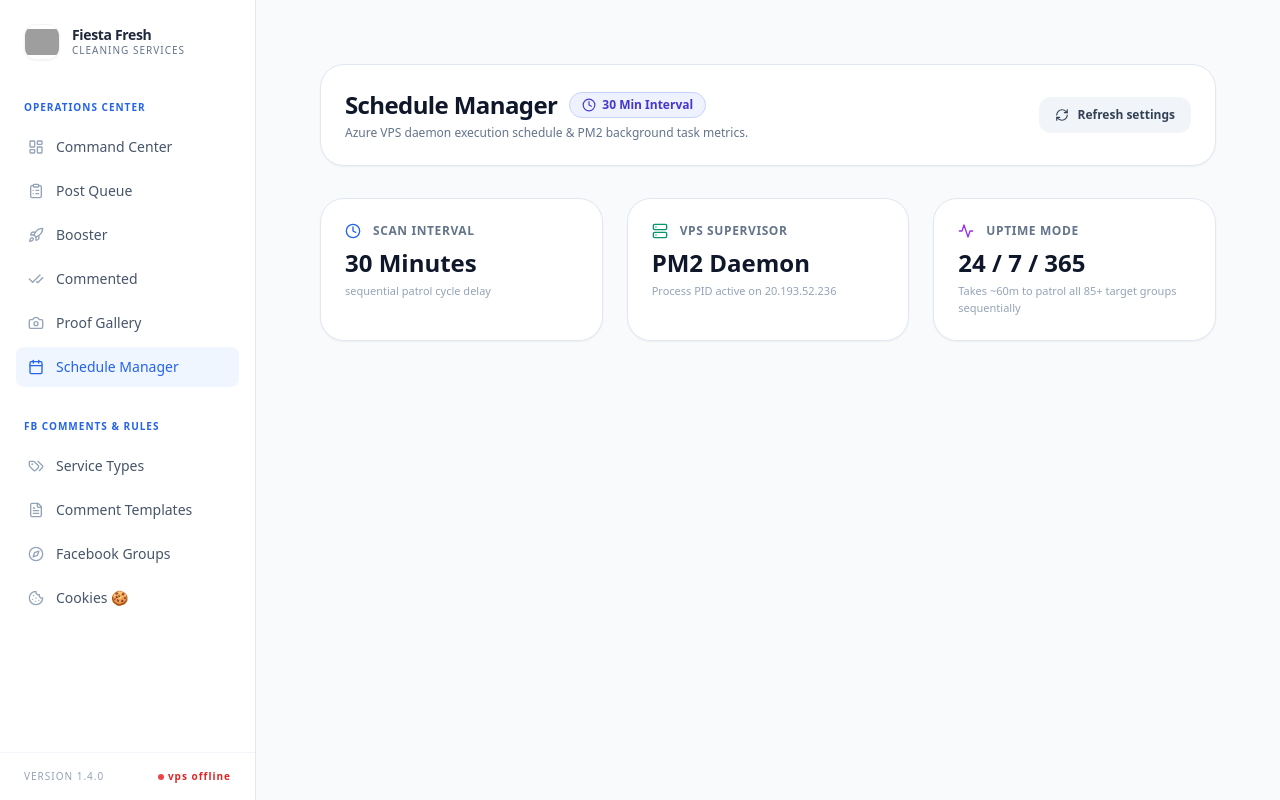
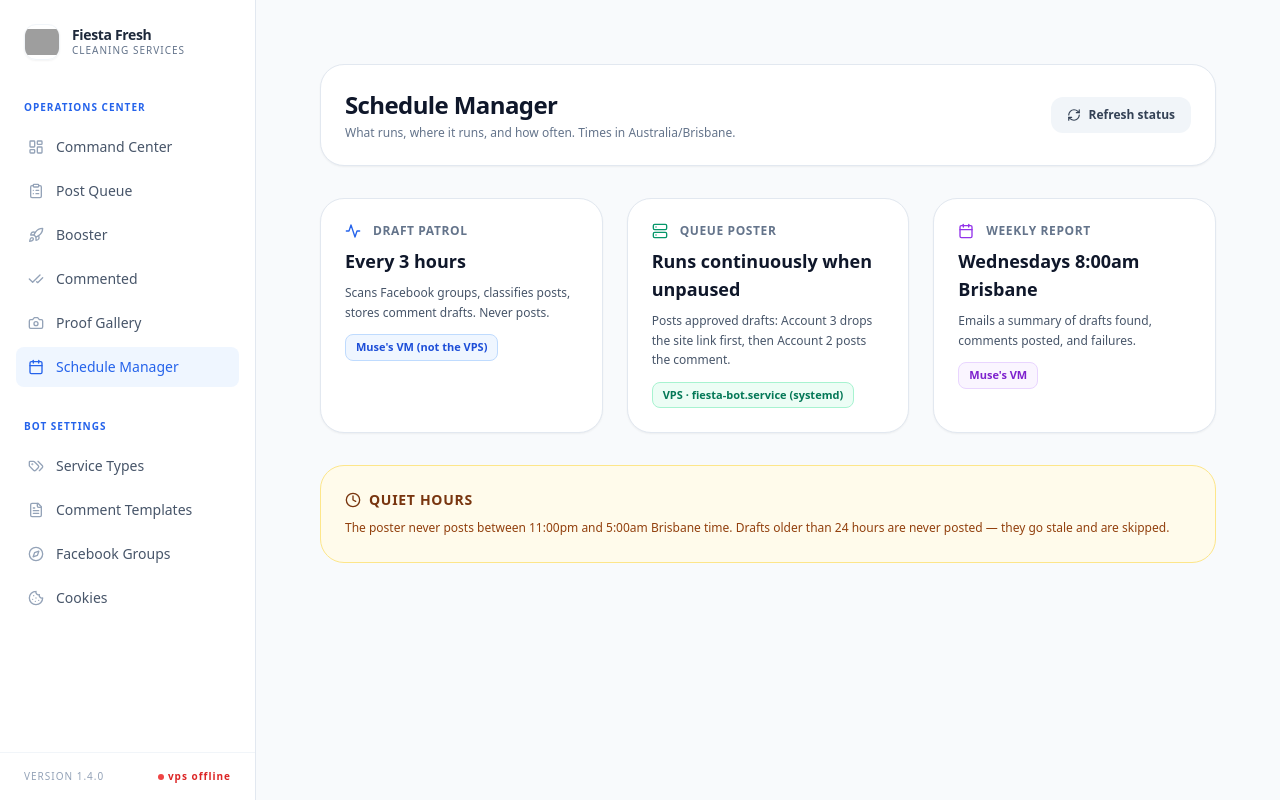
Before and after one commit to support897/Fiesta-Fresh-Comments-Automation, a Next.js app in the folder dashboard/: page /schedule in a window 1280 px wide. Built offline with nearby package versions, Linux system fonts and the light colour scheme; no server answers; the database is empty; grey boxes are pictures that could not be loaded.

Commit message:
Dashboard: fix sidebar accuracy, update wording to draft-flow, rewrite Schedule Manager with real schedules

```diff
--- a/dashboard/src/app/layout.tsx
+++ b/dashboard/src/app/layout.tsx
@@ -74,7 +74,7 @@ const managementNav = [
   { name: "Service Types",     href: "/service-types", icon: Tags      },
   { name: "Comment Templates", href: "/templates",     icon: FileText  },
   { name: "Facebook Groups",   href: "/groups",        icon: Compass   },
-  { name: "Cookies 🍪",        href: "/cookies",       icon: Cookie    },
+  { name: "Cookies",           href: "/cookies",       icon: Cookie    },
 ];
 
 function NavSection({ title, items, pathname, onNavigate }: {
@@ -129,7 +129,7 @@ function SidebarBody({ pathname, onNavigate }: { pathname: string | null; onNavi
       {/* Nav */}
       <div className="flex-1 overflow-y-auto scrollbar-hide px-4 pb-6 space-y-8">
         <NavSection title="Operations Center" items={operationsNav} pathname={pathname} onNavigate={onNavigate} />
-        <NavSection title="FB Comments & Rules" items={managementNav} pathname={pathname} onNavigate={onNavigate} />
+        <NavSection title="Bot Settings" items={managementNav} pathname={pathname} onNavigate={onNavigate} />
       </div>
 
       {/* Footer */}
--- a/dashboard/src/app/page.tsx
+++ b/dashboard/src/app/page.tsx
@@ -306,7 +306,7 @@ export default function DashboardPage() {
         <div>
           <h1 className="text-4xl font-black text-slate-900 tracking-tight leading-none">Command Center</h1>
           <p className="text-sm font-medium text-slate-500 mt-1">
-            Human-reviewed draft flow — the patrol finds leads, you post every comment
+            Patrol finds leads, you review the drafts, the VPS posts them
           </p>
         </div>
         <div className="flex items-center gap-3">
@@ -323,7 +323,7 @@ export default function DashboardPage() {
             className="bg-emerald-500 hover:bg-emerald-600 text-white px-6 py-3.5 rounded-2xl font-bold flex items-center gap-2.5 transition-all duration-300 shadow-lg shadow-emerald-500/20 hover:scale-105 disabled:opacity-50 text-sm"
           >
             {isBotActive ? <Pause size={16} /> : <Play size={16} className="fill-current" />}
-            {triggering ? "UPDATING..." : isBotActive ? "PAUSE BOT" : "RUN BOT NOW"}
+            {triggering ? "UPDATING..." : isBotActive ? "PAUSE POSTING" : "RESUME POSTING"}
           </button>
         </div>
       </div>
@@ -332,7 +332,7 @@ export default function DashboardPage() {
       {!isBotActive && (
         <div className="bg-red-50 border border-red-200 rounded-2xl p-4 flex items-center gap-3 text-red-700">
           <ShieldAlert className="w-5 h-5 shrink-0" />
-          <div className="text-xs font-semibold">Bot is paused. No new comments will be posted until you resume.</div>
+          <div className="text-xs font-semibold">Posting is paused. No new comments will be posted until you resume.</div>
         </div>
       )}
 
@@ -447,7 +447,7 @@ export default function DashboardPage() {
             ? "🔴 No heartbeat from the VPS — the bot is not scanning. Check the fiesta-bot service."
             : !isBotActive
               ? "⏸ VPS alive but bot is paused in config — no comments will be posted."
-              : `🟢 Scanning every ${Math.round((health.intervalSeconds ?? 1800) / 60)} min · ${health.cycles ?? 0} cycles · ${health.mode === "dry_run" ? "DRY RUN" : "live"}`}
+              : `🟢 Posting every ${Math.round((health.intervalSeconds ?? 1800) / 60)} min · ${health.cycles ?? 0} cycles · ${health.mode === "dry_run" ? "DRY RUN" : "live"}`}
         </div>
       </div>
 
@@ -476,7 +476,7 @@ export default function DashboardPage() {
               {replies.length === 0 && (
                 <tr>
                   <td colSpan={5} className="py-8 text-center text-slate-400 italic">
-                    No comments posted yet — bot is actively scanning groups.
+                    No comments posted yet.
                   </td>
                 </tr>
               )}
--- a/dashboard/src/app/schedule/page.tsx
+++ b/dashboard/src/app/schedule/page.tsx
@@ -4,24 +4,52 @@ import React, { useState, useEffect } from "react";
 import { Calendar, Clock, Activity, Server, RefreshCw } from "lucide-react";
 import { supabase, isConfigured } from "@/lib/supabaseClient";
 
+type ScheduleRow = {
+  name: string;
+  what: string;
+  where: string;
+  when: string;
+  icon: React.ReactNode;
+  color: string;
+};
+
+const SCHEDULES: ScheduleRow[] = [
+  {
+    name: "Draft Patrol",
+    what: "Scans Facebook groups, classifies posts, stores comment drafts. Never posts.",
+    where: "Muse's VM (not the VPS)",
+    when: "Every 3 hours",
+    icon: <Activity className="w-4 h-4 text-blue-600" />,
+    color: "bg-blue-50 text-blue-700 border-blue-200",
+  },
+  {
+    name: "Queue Poster",
+    what: "Posts approved drafts: Account 3 drops the site link first, then Account 2 posts the comment.",
+    where: "VPS · fiesta-bot.service (systemd)",
+    when: "Runs continuously when unpaused",
+    icon: <Server className="w-4 h-4 text-emerald-600" />,
+    color: "bg-emerald-50 text-emerald-700 border-emerald-200",
+  },
+  {
+    name: "Weekly Report",
+    what: "Emails a summary of drafts found, comments posted, and failures.",
+    where: "Muse's VM",
+    when: "Wednesdays 8:00am Brisbane",
+    icon: <Calendar className="w-4 h-4 text-purple-600" />,
+    color: "bg-purple-50 text-purple-700 border-purple-200",
+  },
+];
+
 export default function ScheduleManager() {
-  const [scanInterval, setScanInterval] = useState("30 Minutes");
+  const [botActive, setBotActive] = useState<boolean | null>(null);
   const [loading, setLoading] = useState(false);
 
-  useEffect(() => {
-    fetchInterval();
-  }, []);
-
-  const fetchInterval = async () => {
+  const fetchStatus = async () => {
     setLoading(true);
     try {
       if (isConfigured) {
-        // Query config table for delay settings if available, or default to 30 min (1800s)
-        const { data } = await supabase.from("config").select("*").maybeSingle();
-        if (data) {
-          // You could calculate dynamically or display the 30-min scan interval
-          setScanInterval("30 Minutes (1800s)");
-        }
+        const { data } = await supabase.from("config").select("bot_status").maybeSingle();
+        if (data) setBotActive(!!data.bot_status);
       }
     } catch (e) {
       console.error(e);
@@ -30,61 +58,63 @@ export default function ScheduleManager() {
     }
   };
 
+  useEffect(() => { fetchStatus(); }, []);
+
   return (
     <div className="p-6 md:p-8 space-y-8 max-w-7xl mx-auto font-sans">
       {/* Header */}
       <div className="flex flex-col md:flex-row md:items-center justify-between gap-4 bg-white p-6 rounded-3xl border border-slate-200 shadow-sm">
         <div>
-          <div className="flex items-center gap-3 mb-1">
+          <div className="flex items-center gap-3 mb-1 flex-wrap">
             <h1 className="text-2xl font-black text-slate-900 tracking-tight">
               Schedule Manager
             </h1>
-            <span className="inline-flex items-center gap-1.5 px-3 py-1 rounded-full text-xs font-bold bg-indigo-50 text-indigo-700 border border-indigo-200">
-              <Clock className="w-3.5 h-3.5" /> 30 Min Interval
-            </span>
+            {botActive !== null && (
+              <span className={`inline-flex items-center gap-1.5 px-3 py-1 rounded-full text-xs font-bold border ${botActive ? "bg-emerald-50 text-emerald-700 border-emerald-200" : "bg-red-50 text-red-700 border-red-200"}`}>
+                <Clock className="w-3.5 h-3.5" /> {botActive ? "Posting ON" : "Posting PAUSED"}
+              </span>
+            )}
           </div>
           <p className="text-xs font-medium text-slate-500">
-            Azure VPS daemon execution schedule &amp; PM2 background task metrics.
+            What runs, where it runs, and how often. Times in Australia/Brisbane.
           </p>
         </div>
 
         <button
-          onClick={fetchInterval}
+          onClick={fetchStatus}
           className="flex items-center gap-2 px-4 py-2.5 bg-slate-100 hover:bg-slate-200 text-slate-700 rounded-xl text-xs font-bold transition-all"
         >
           <RefreshCw className={`w-3.5 h-3.5 ${loading ? "animate-spin" : ""}`} />
-          Refresh settings
+          Refresh status
         </button>
       </div>
 
-      {/* Metrics Cards */}
+      {/* Schedule Cards */}
       <div className="grid grid-cols-1 md:grid-cols-3 gap-6">
-        <div className="bg-white p-6 rounded-3xl border border-slate-200 shadow-sm hover:shadow-md transition-all duration-300">
-          <div className="flex items-center gap-3 text-slate-500 mb-2">
-            <Clock className="w-4 h-4 text-blue-600" />
-            <span className="text-xs font-bold uppercase tracking-wider">Scan Interval</span>
+        {SCHEDULES.map((s) => (
+          <div key={s.name} className="bg-white p-6 rounded-3xl border border-slate-200 shadow-sm hover:shadow-md transition-all duration-300">
+            <div className="flex items-center gap-3 text-slate-500 mb-2">
+              {s.icon}
+              <span className="text-xs font-bold uppercase tracking-wider">{s.name}</span>
+            </div>
+            <p className="text-lg font-black text-slate-900">{s.when}</p>
+            <p className="text-xs text-slate-600 mt-2 leading-relaxed">{s.what}</p>
+            <p className={`text-[11px] font-bold mt-3 inline-block px-2.5 py-1 rounded-lg border ${s.color}`}>
+              {s.where}
+            </p>
           </div>
-          <p className="text-2xl font-black text-slate-900">{scanInterval}</p>
-          <p className="text-[11px] text-slate-400 mt-1"> sequential patrol cycle delay</p>
-        </div>
+        ))}
+      </div>
 
-        <div className="bg-white p-6 rounded-3xl border border-slate-200 shadow-sm hover:shadow-md transition-all duration-300">
-          <div className="flex items-center gap-3 text-slate-500 mb-2">
-            <Server className="w-4 h-4 text-emerald-600" />
-            <span className="text-xs font-bold uppercase tracking-wider">VPS Supervisor</span>
-          </div>
-          <p className="text-2xl font-black text-slate-900">PM2 Daemon</p>
-          <p className="text-[11px] text-slate-400 mt-1">Process PID active on 20.193.52.236</p>
-        </div>
-
-        <div className="bg-white p-6 rounded-3xl border border-slate-200 shadow-sm hover:shadow-md transition-all duration-300">
-          <div className="flex items-center gap-3 text-slate-500 mb-2">
-            <Activity className="w-4 h-4 text-purple-600" />
-            <span className="text-xs font-bold uppercase tracking-wider">Uptime Mode</span>
-          </div>
-          <p className="text-2xl font-black text-slate-900">24 / 7 / 365</p>
-          <p className="text-[11px] text-slate-400 mt-1">Takes ~60m to patrol all 85+ target groups sequentially</p>
-        </div>
+      {/* Quiet hours note */}
+      <div className="bg-amber-50 border border-amber-200 rounded-3xl p-6">
+        <h3 className="text-sm font-bold text-amber-900 uppercase tracking-wider mb-2 flex items-center gap-2">
+          <Clock className="w-4 h-4" /> Quiet hours
+        </h3>
+        <p className="text-xs text-amber-800 leading-relaxed">
+          The poster never posts between 11:00pm and 5:00am Brisbane time.
+          Drafts older than 24 hours are never posted — they go stale and are skipped.
+        </p>
       </div>
     </div>
   );
```
